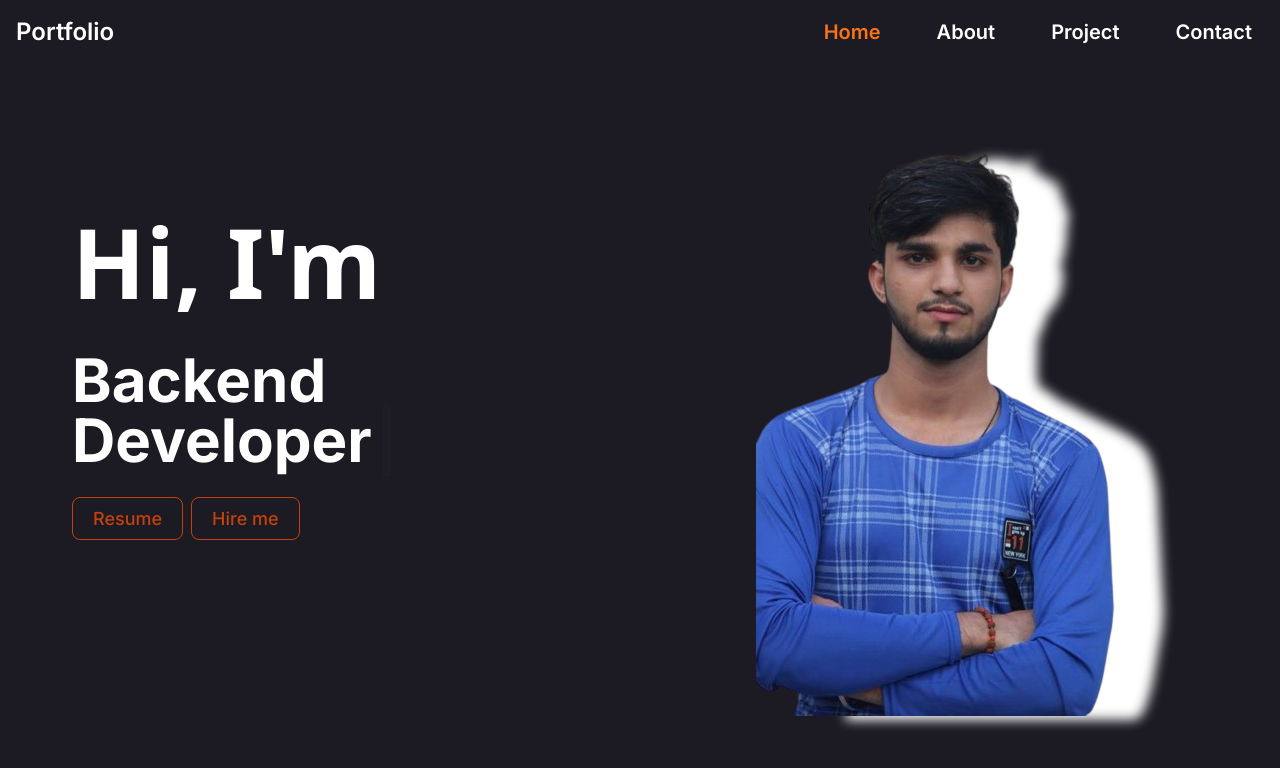
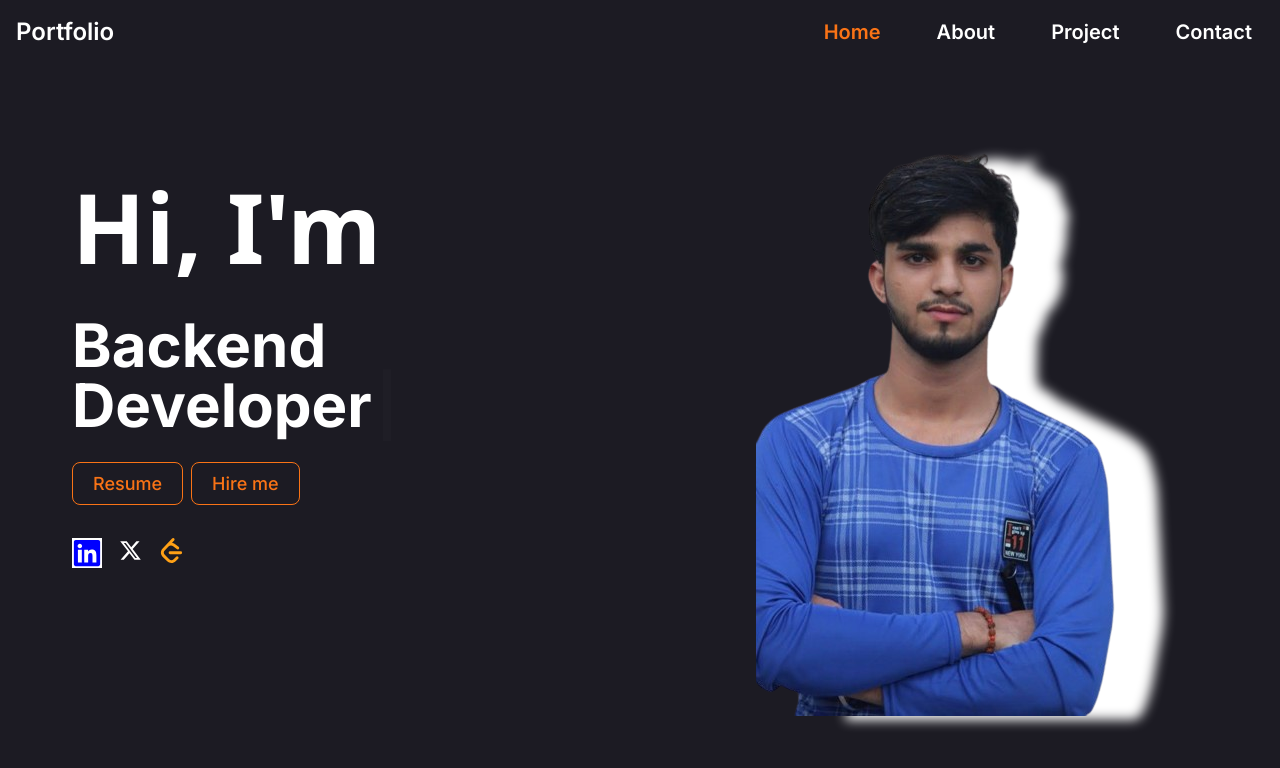
Before and after one commit to YashChopra25/PortFolio-YashChopra, a Next.js app: page / in a window 1280 px wide. Shown: the top 768 px of the page. Built offline with nearby package versions, Linux system fonts and the light colour scheme.

Commit message:
social media links added

```diff
--- a/src/app/page.tsx
+++ b/src/app/page.tsx
@@ -2,6 +2,11 @@
 import { Typewriter } from 'react-simple-typewriter'
 import DP from '@/../public/dp.png'
 import Image from 'next/image'
+import React from 'react'
+import { FaLinkedin } from "react-icons/fa6";
+import { RiTwitterXFill } from "react-icons/ri";
+import { SiLeetcode } from 'react-icons/si'
+import Link from "next/link"
 
 export default function Home() {
   return (
@@ -25,8 +30,22 @@ export default function Home() {
             />
           </span>
           <div className='max-md:mt-10  max-md:flex justify-evenly'>
-            <a className=' text-orange-700 hover:text-white border border-orange-700 hover:bg-orange-800 focus:ring-4 focus:outline-none focus:ring-orange-300 font-medium rounded-lg text-lg px-5 py-2.5 text-center me-2 mb-2 dark:border-orange-500 dark:text-orange-500 dark:hover:text-white dark:hover:bg-orange-500 dark:focus:ring-orange-800' href={process.env.RESUME_LINK} download={"YashChorpaResume.png"}>Resume</a>
-            <a href='/contact' className='text-orange-700 hover:text-white border border-orange-700 hover:bg-orange-800 focus:ring-4 focus:outline-none focus:ring-orange-300 font-medium rounded-lg text-lg px-5 py-2.5 text-center me-2 mb-2 dark:border-orange-500 dark:text-orange-500 dark:hover:text-white dark:hover:bg-orange-500 dark:focus:ring-orange-800'>Hire me</a>
+            <a className=' text-orange-500 hover:text-white border border-orange-500 hover:bg-orange-500 focus:ring-4 focus:outline-none focus:ring-orange-300 font-medium rounded-lg text-lg px-5 py-2.5 text-center me-2 mb-2 dark:border-orange-500 dark:text-orange-500 dark:hover:text-white dark:hover:bg-orange-500 dark:focus:ring-orange-800' href={process.env.RESUME_LINK} download={"YashChopraResume.pdf"}>Resume</a>
+            <Link href='/contact' className='text-orange-500 hover:text-white border border-orange-500 hover:bg-orange-500 focus:ring-4 focus:outline-none focus:ring-orange-300 font-medium rounded-lg text-lg px-5 py-2.5 text-center me-2 mb-2 dark:border-orange-500 dark:text-orange-500 dark:hover:text-white dark:hover:bg-orange-500 dark:focus:ring-orange-800'>Hire me</Link>
+          </div>
+          <div className="flex gap-4 max-md:px-5">
+            <Link href="https://www.linkedin.com/in/yashchopra25/" target='_linkedIn'>
+              <FaLinkedin size={30} color='blue' className='bg-white' />
+              <span className="sr-only">LinkedIn Profile</span>
+            </Link>
+            <Link href="https://twitter.com/YashChopra25" target='_Twitter'>
+              <RiTwitterXFill size={25} color='white' />
+              <span className="sr-only">X(twitter) Profile</span>
+            </Link>
+            <Link href="https://leetcode.com/YashChopra25/" target='_leetcode'>
+              <SiLeetcode size={25} color='#ffa116' />
+              <span className="sr-only">Leetcode Profile</span>
+            </Link>
           </div>
         </div>
         <div className="path mx-auto px-5 max-md:mt-5" >
```
Also changed, not shown: vercel.json.
